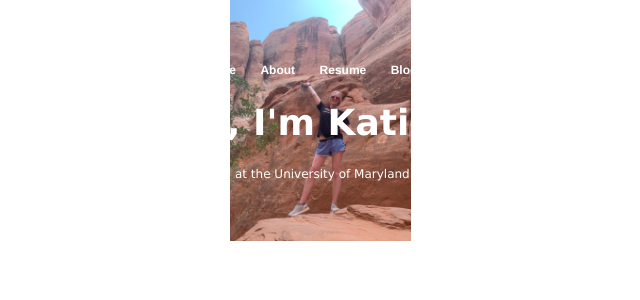
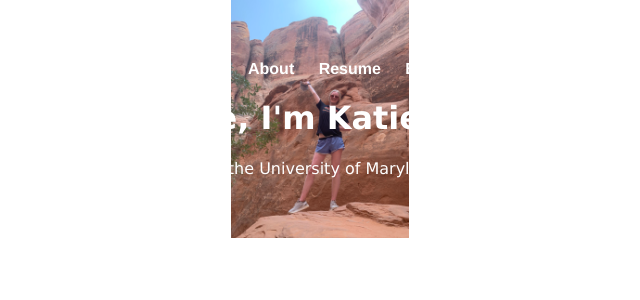
Before and after one commit to katherinekemp/katherinekemp.github.io, a Jekyll site: the page built from index.html, in a window 1280 px wide. Shown: the top 300 px of the page, without its empty margins (320-960 px from the left). Built offline with Jekyll 4.4.1, drawn with Linux system fonts in a browser that asks for light colours.

Commit message:
Update home.html

```diff
--- a/_layouts/home.html
+++ b/_layouts/home.html
@@ -19,12 +19,11 @@
 				text-align: center;
 			}
 			div {text-align: center;}
-			h1 {font-size:36px}
-			p {font-size:12px;}
+			h1 {}
+			p {}
 
 			li a {
 	    			color:white;
-				font-size:12px;
 			}
 		</style>
 		<head style="color:white;font-family:verdana;">
```
